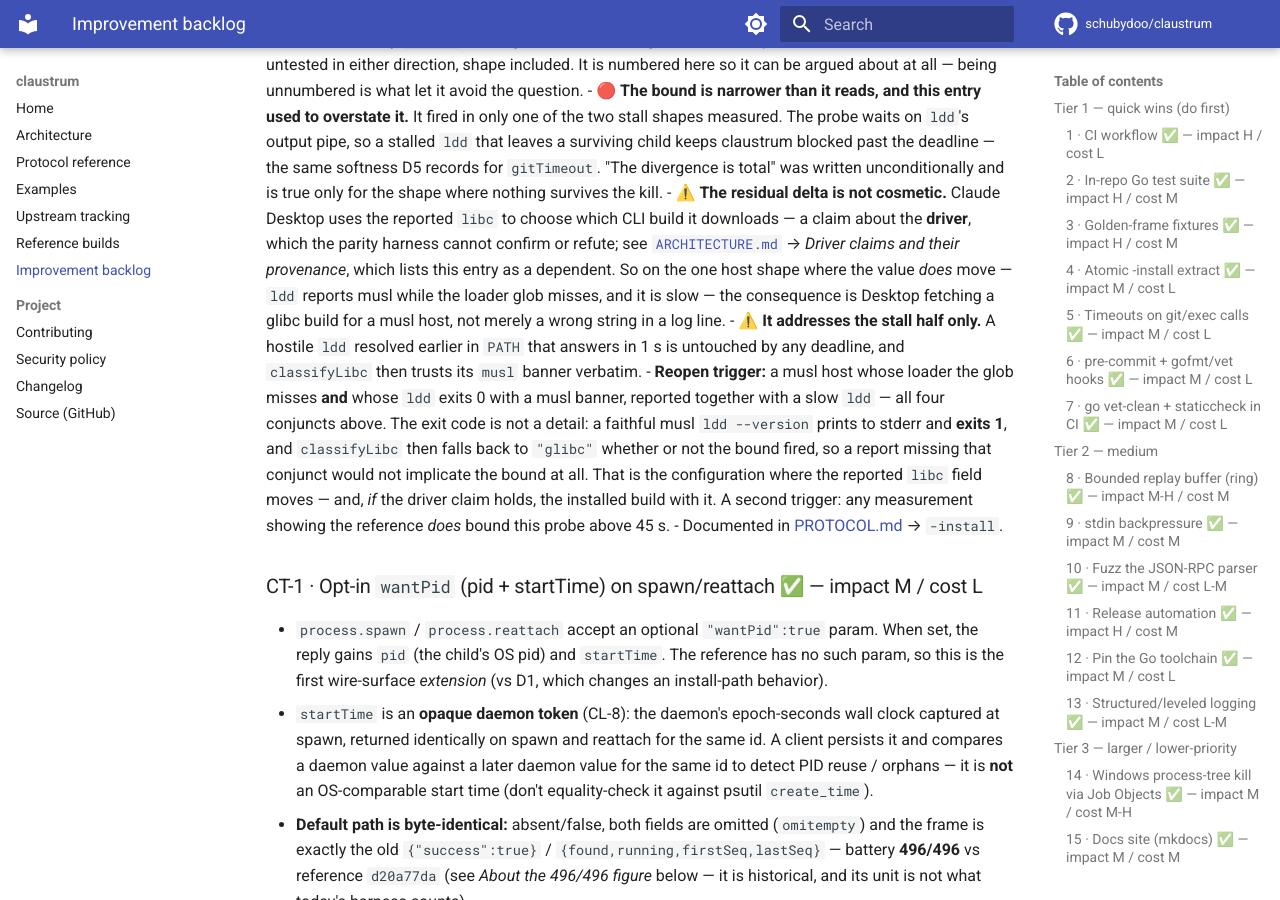
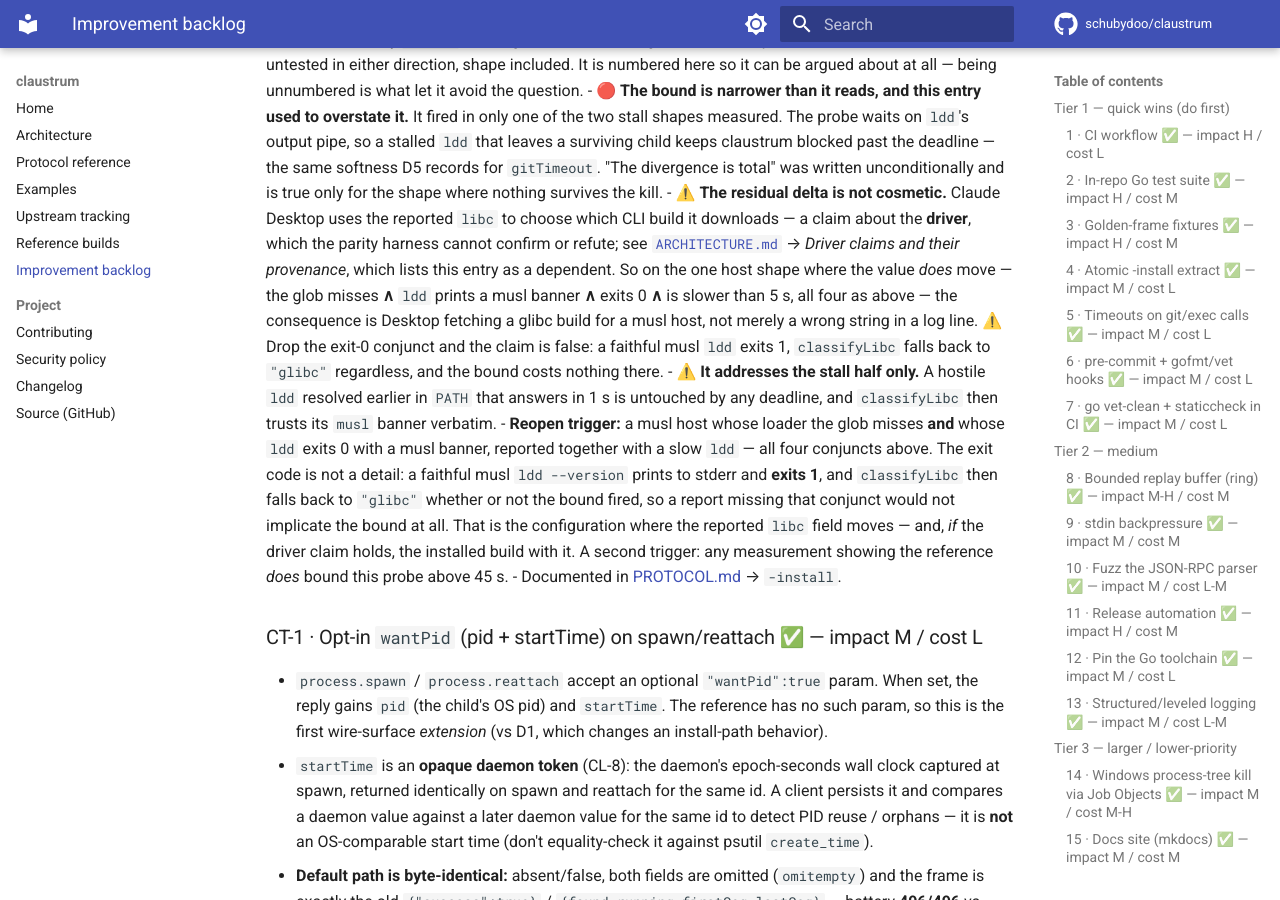
Before and after one commit to schubydoo/claustrum, an MkDocs documentation site: the page built from docs/IMPROVEMENTS.md, in a window 1280 px wide and 900 px high, scrolled down 36250 px. Built offline with MkDocs 1.6.1 and Material for MkDocs 9.7.7, drawn with Linux system fonts in a browser that asks for light colours; comment, search, counter and statistics services are not loaded.

Commit message:
docs: propagate the exit-0 conjunct to the four copies that state the consequence
Round 9, one finding: last round's fix landed in the normative half and not the
descriptive half. The exit-0 conjunct reached D14's clause-(a) conjunction and
its reopen trigger, but not the bullet that states what the residual delta COSTS
-- which is the entry's headline consequence and the sentence ARCHITECTURE cites
when it lists D14 as the libc claim's dependent.

That bullet named three conjuncts: musl banner, glob misses, slow. On exactly
that shape with a faithful musl ldd, classifyLibc returns "glibc" -- the musl
branch needs lddErr == nil, and a real musl `ldd --version` prints to stderr and
exits 1 -- so the value does not move and the bound costs nothing there. The
bullet asserted the opposite, four lines below the trigger that had just been
corrected to say so.

Three other copies carried the same omission, and they are the ones a driver
author and a code reader reach first: PROTOCOL's D14 bullet, CLAUDE.md's D14
paragraph, and install.go's comment above the ⚠️ that upgrades the residual from
cosmetic to a wrong build. All four now name the exit code and say why it is
load-bearing.

Partial propagation of my own correction, one bullet away from where it was
made -- the class this PR exists to fix.

No behaviour change; the Go edit is a comment.

Co-Authored-By: Claude Opus 5 <noreply@anthropic.com>

```diff
--- a/docs/IMPROVEMENTS.md
+++ b/docs/IMPROVEMENTS.md
@@ -1639,9 +1639,12 @@ completes it with `git.worktree_remove`, which shares the predicate
   which the parity harness cannot confirm or refute; see
   [`ARCHITECTURE.md`](ARCHITECTURE.md) → *Driver claims and their provenance*, which lists this entry as a
   dependent. So on
-  the one host shape where the value *does* move — `ldd` reports musl while the
-  loader glob misses, and it is slow — the consequence is Desktop fetching a glibc
-  build for a musl host, not merely a wrong string in a log line.
+  the one host shape where the value *does* move — the glob misses **∧** `ldd`
+  prints a musl banner **∧** exits 0 **∧** is slower than 5 s, all four as above —
+  the consequence is Desktop fetching a glibc
+  build for a musl host, not merely a wrong string in a log line. ⚠️ Drop the exit-0
+  conjunct and the claim is false: a faithful musl `ldd` exits 1, `classifyLibc`
+  falls back to `"glibc"` regardless, and the bound costs nothing there.
 - ⚠️ **It addresses the stall half only.** A hostile `ldd` resolved earlier in
   `PATH` that answers in 1 s is untouched by any deadline, and `classifyLibc` then
   trusts its `musl` banner verbatim.
```
Also changed, not shown: CLAUDE.md (+2 -1 lines), docs/PROTOCOL.md (+4 -1 lines), 1 other file.
